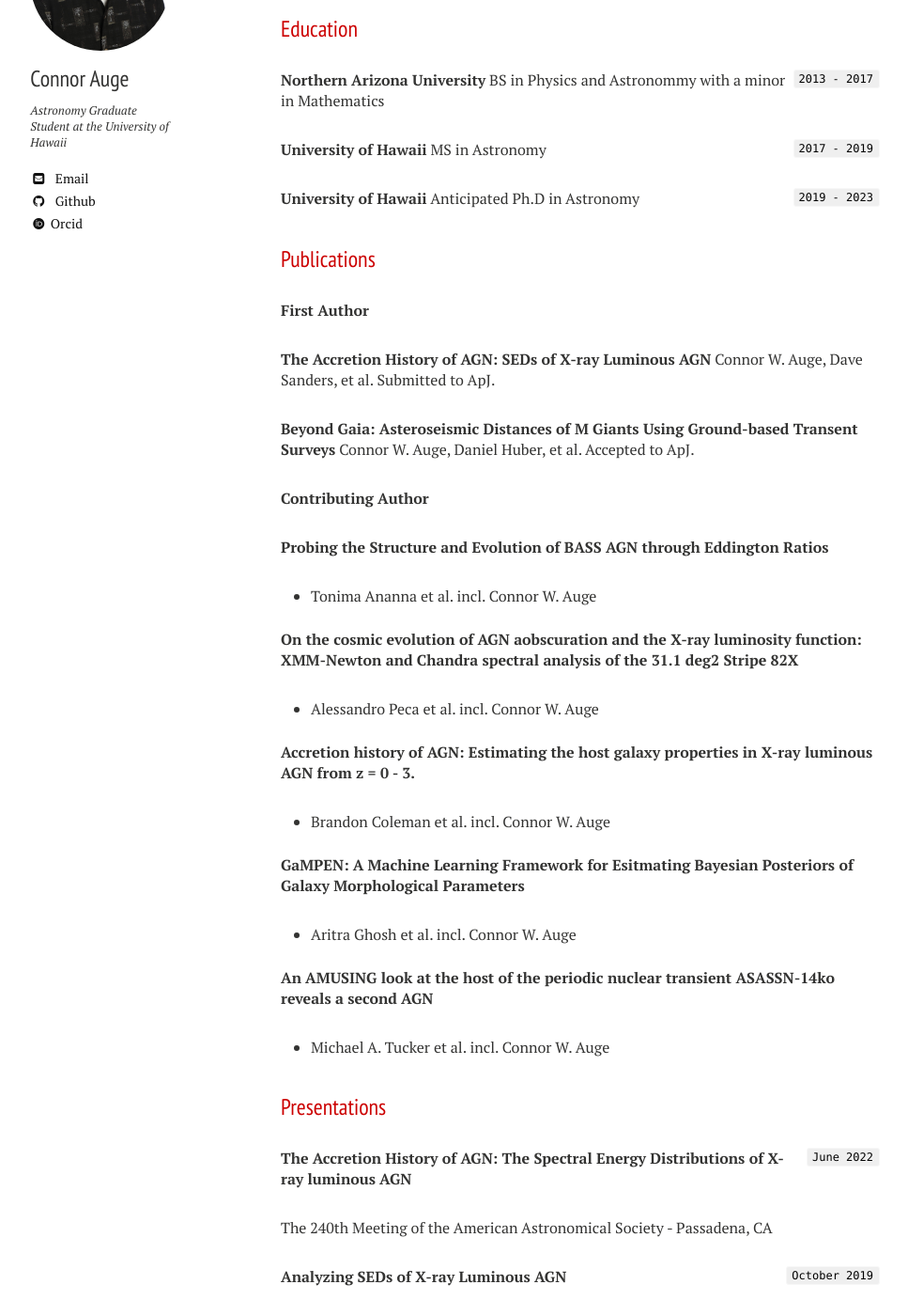
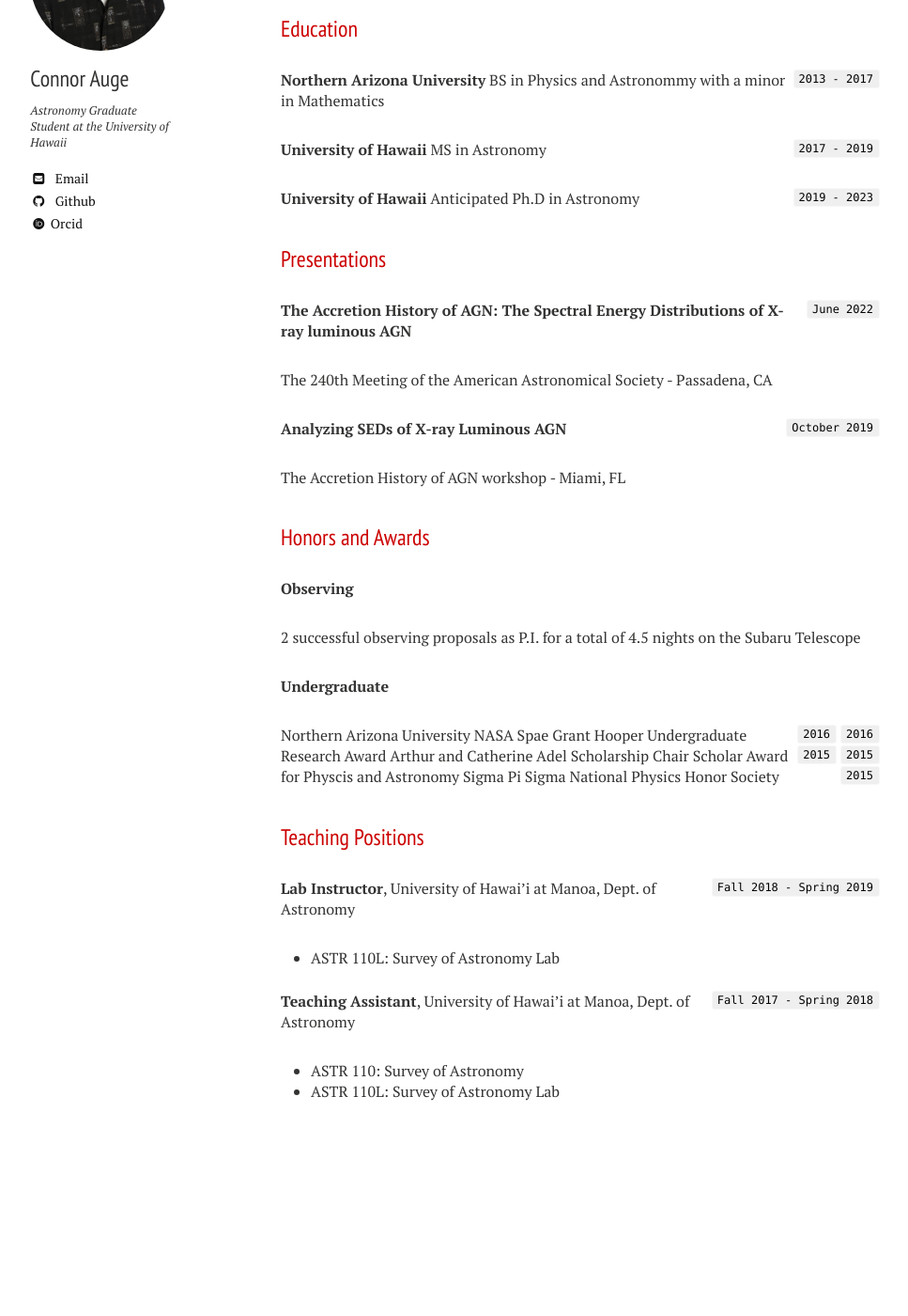
Before and after one commit to cwauge/cwauge.github.io, a Jekyll site: the page built from cv.md, in a window 1280 px wide and 1400 px high, scrolled down 327 px. Shown: the whole window at 94% size, without its empty margins (21-988 px from the left). Built offline with Jekyll 4.4.1, drawn with Linux system fonts in a browser that asks for light colours; nearby versions of some CDN libraries; some web fonts are replaced; our own code applies the rules of GitHub Pages for plain Markdown files; after the commit the page ends 1603 px from its top, so only the background shows below that.

Commit message:
Update cv.md

```diff
--- a/cv.md
+++ b/cv.md
@@ -18,38 +18,6 @@ MS in Astronomy
 `2019 - 2023`
 __University of Hawaii__
 Anticipated Ph.D in Astronomy
-
-
-## Publications
-
-<!-- A list is also available [online](https://scholar.google.co.uk/citations?user=LTOTl0YAAAAJ) -->
-
-__First Author__
-
-**The Accretion History of AGN: SEDs of X-ray Luminous AGN**
-Connor W. Auge, Dave Sanders, et al.
-Submitted to ApJ.
-
-**Beyond Gaia: Asteroseismic Distances of M Giants Using Ground-based Transent Surveys**
-Connor W. Auge, Daniel Huber, et al.
-[Accepted to ApJ.](https://ui.adsabs.harvard.edu/abs/2020AJ....160...18A/abstract)
-
-__Contributing Author__
-
-**Probing the Structure and Evolution of BASS AGN through Eddington Ratios**
-- Tonima Ananna et al. incl. Connor W. Auge
-
-**On the cosmic evolution of AGN aobscuration and the X-ray luminosity function: XMM-Newton and Chandra spectral analysis of the 31.1 deg2 Stripe 82X**
-- Alessandro Peca et al. incl. Connor W. Auge
-
-**Accretion history of AGN: Estimating the host galaxy properties in X-ray luminous AGN from z = 0 - 3.**
-- Brandon Coleman et al. incl. Connor W. Auge
-
-**GaMPEN: A Machine Learning Framework for Esitmating Bayesian Posteriors of Galaxy Morphological Parameters**
-- Aritra Ghosh et al. incl. Connor W. Auge
-
-**An AMUSING look at the host of the periodic nuclear transient ASASSN-14ko reveals a second AGN**
-- Michael A. Tucker et al. incl. Connor W. Auge
 
 
 
```
